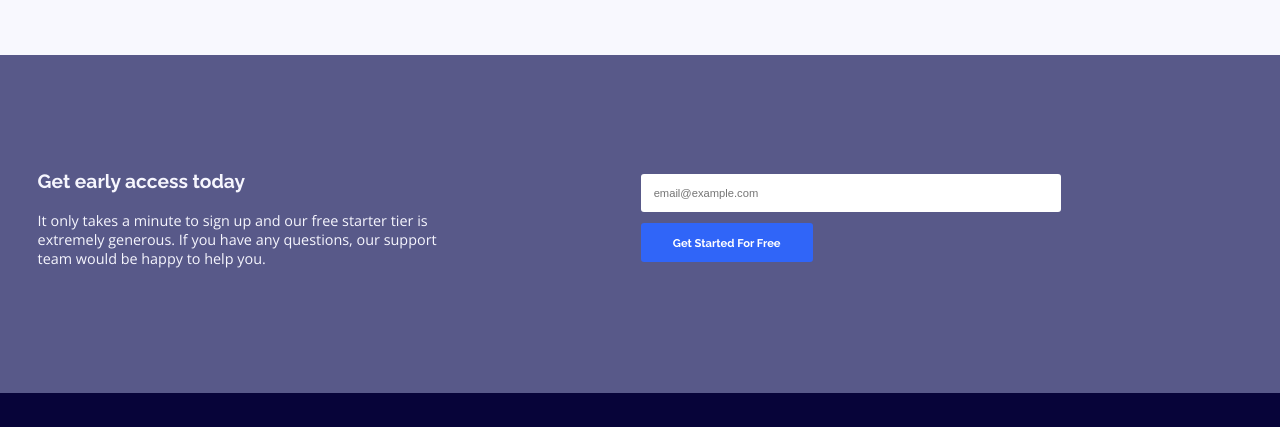
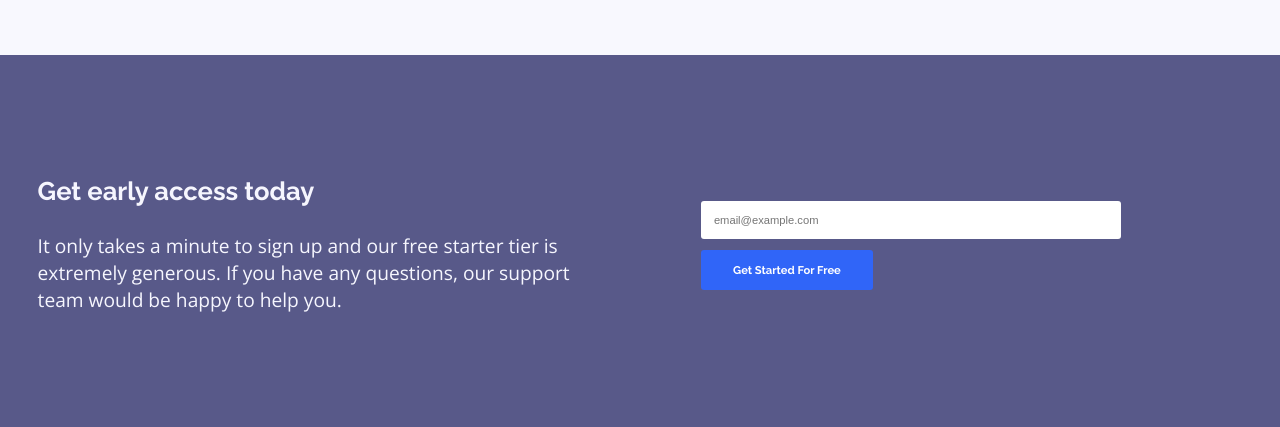
Before and after one commit to sharipoff-0-1/Fylo-landing-page, a plain HTML site: page index.html in a window 1280 px wide. Shown: the part 1503-1930 px from the top of the page. Drawn offline with nearby package versions, Linux system fonts and the light colour scheme.

Commit message:
small change

```diff
--- a/css/style.css
+++ b/css/style.css
@@ -424,11 +424,11 @@ footer {
 
   .subs-content {
     text-align: left;
-    max-width: 35%;
+    max-width: 45%;
   }
 
   .email-box {
-    max-width: 60%;
+    max-width: 50%;
     display: flex;
     flex-direction: column;
     align-items: center;
@@ -448,7 +448,12 @@ footer {
   }
 
   .subs-title {
+    font-size: 1.6rem;
     margin-left: 0;
+  }
+
+  .subs-text {
+    font-size: 1.2rem;
   }
 
   .social-media {
```
